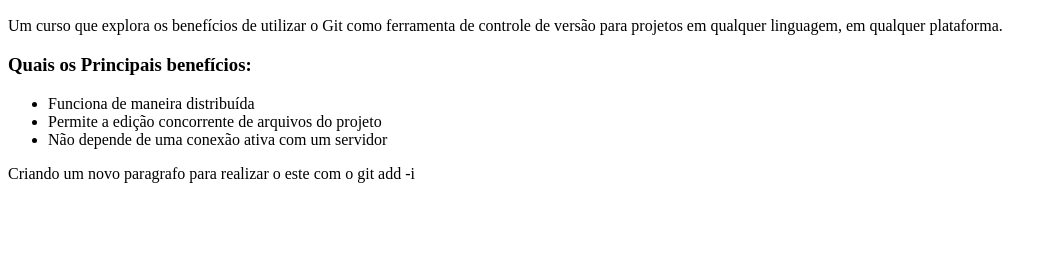
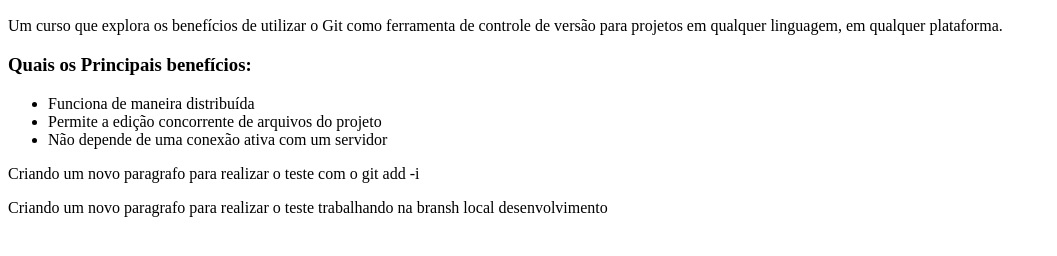
Before and after one commit to Rocha29/curso-git, a plain HTML site: page index.html in a window 1280 px wide. Shown: the part 96-352 px from the top of the page, without its empty margins (0-1057 px from the left). Drawn offline with Linux system fonts and the light colour scheme.

Commit message:
corrigido paragrafo e criado mais uma para testar o trabalho local em desenvolvimento

```diff
--- a/index.html
+++ b/index.html
@@ -14,6 +14,7 @@
             <li>Permite a edição concorrente de arquivos do projeto</li>
             <li>Não depende de uma conexão ativa com um servidor</li>
         </ul>
-	<p> Criando um novo paragrafo para realizar o este com o git add -i</p>
+	<p> Criando um novo paragrafo para realizar o teste com o git add -i</p>
+	<p> Criando um novo paragrafo para realizar o teste trabalhando na bransh local desenvolvimento</p>
     </body>
 </html>
```
